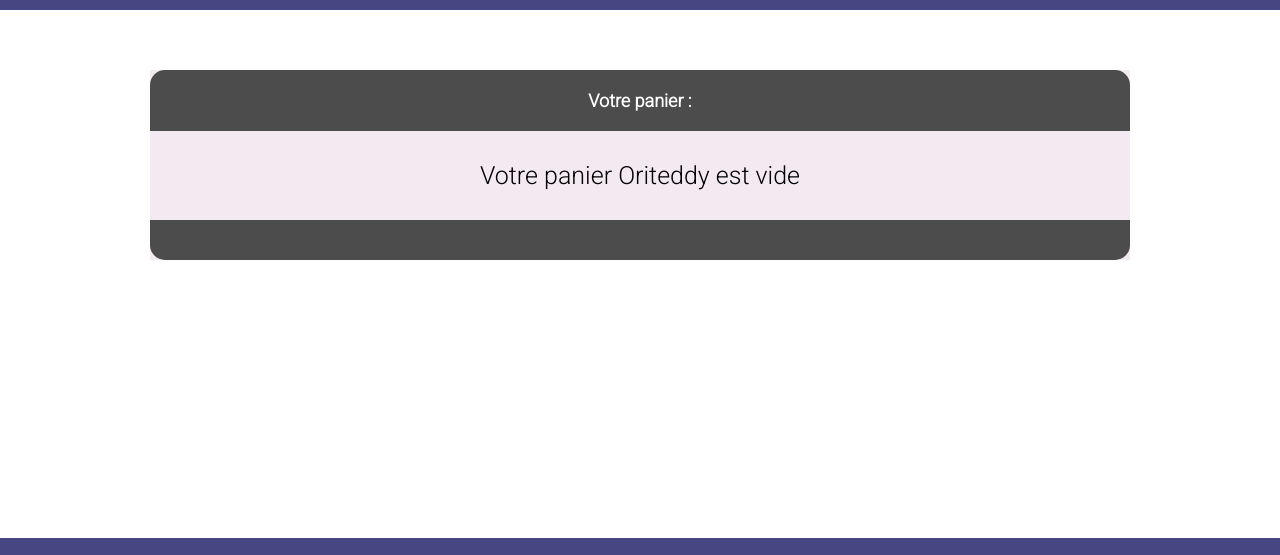
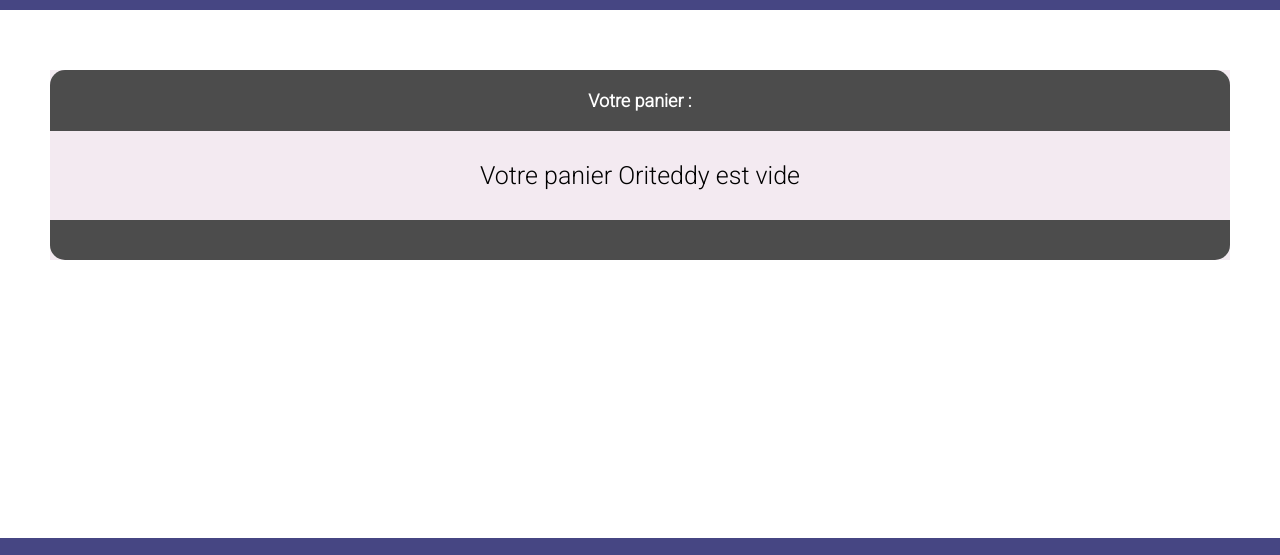
Before and after one commit to mikagame/MikaelBOICHOT_5_09072021, a website: page frontend/cart.html in a window 1280 px wide. Shown: the part 150-705 px from the top of the page. Drawn offline with Linux system fonts and the light colour scheme.

Commit message:
cart.scss

```diff
--- a/frontend/sass/pages/_cart.scss
+++ b/frontend/sass/pages/_cart.scss
@@ -1,6 +1,6 @@
 #cart {
 
-    margin: 60px 150px 200px 150px;
+    margin: 60px 50px 200px 50px;
     border-radius: 15px;
    // padding: 20px;
     padding-bottom: 60px;
```
Also changed, not shown: frontend/css/style.css.
